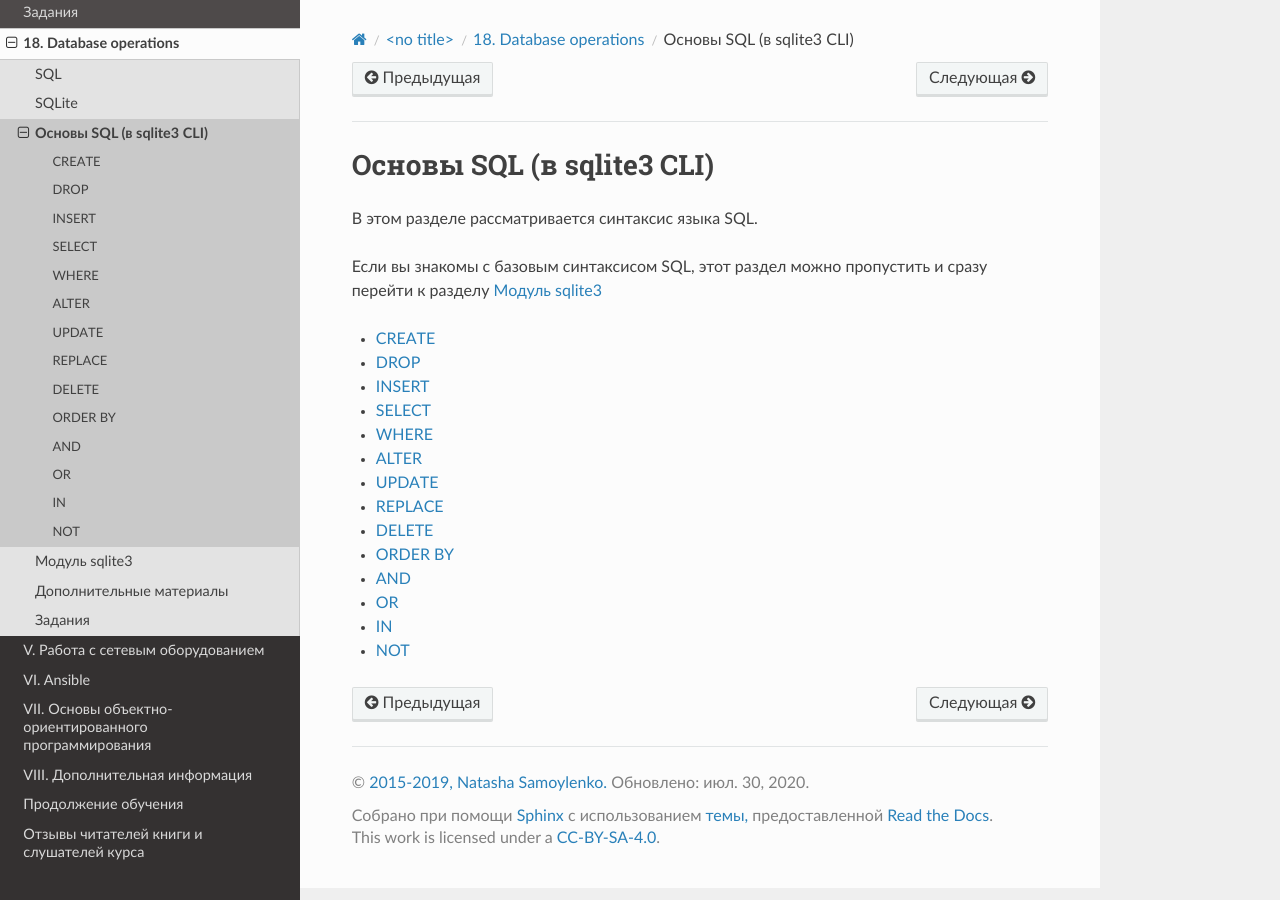
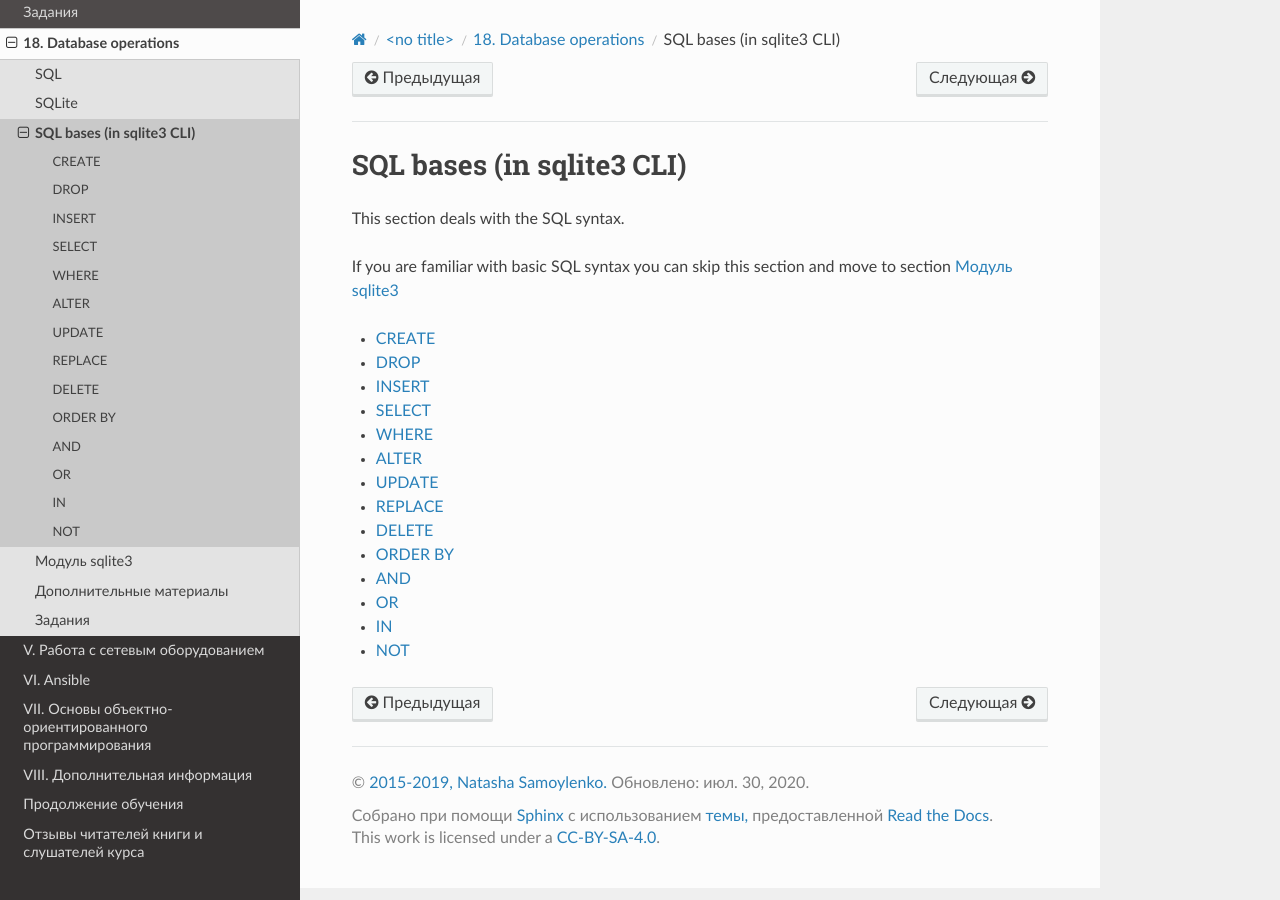
Before and after one commit to Aidar5/nattoeng, a Sphinx documentation site: the page built from docs/source/book/18_db/sql_basics.rst, in a window 1280 px wide. Built offline with Sphinx 7.4.7 and the Read the Docs theme 2.0.0, drawn with Linux system fonts in a browser that asks for light colours; pages that are not in the unit, such as notebooks, are missing from menus.

Commit message:
Update sql_basics.rst

```diff
--- a/docs/source/book/18_db/sql_basics.rst
+++ b/docs/source/book/18_db/sql_basics.rst
@@ -1,10 +1,9 @@
-Основы SQL (в sqlite3 CLI)
+SQL bases (in sqlite3 CLI)
 --------------------------
 
-В этом разделе рассматривается синтаксис языка SQL.
+This section deals with the SQL syntax.
 
-Если вы знакомы с базовым синтаксисом SQL, этот раздел можно пропустить
-и сразу перейти к разделу :ref:`sqlite3_index`
+If you are familiar with basic SQL syntax you can skip this section and move to section :ref:`sqlite3_index`
 
 .. toctree::
    :maxdepth: 1
```
